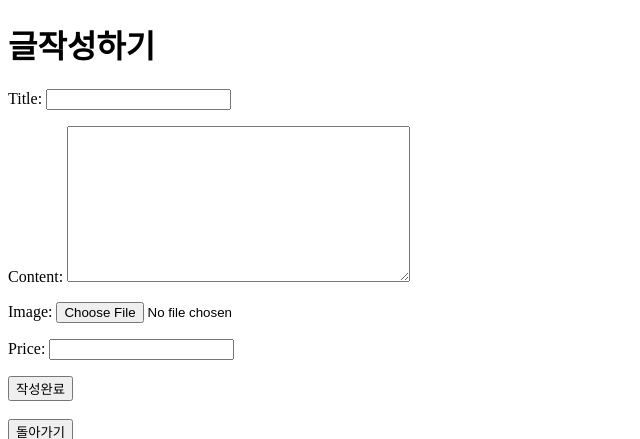
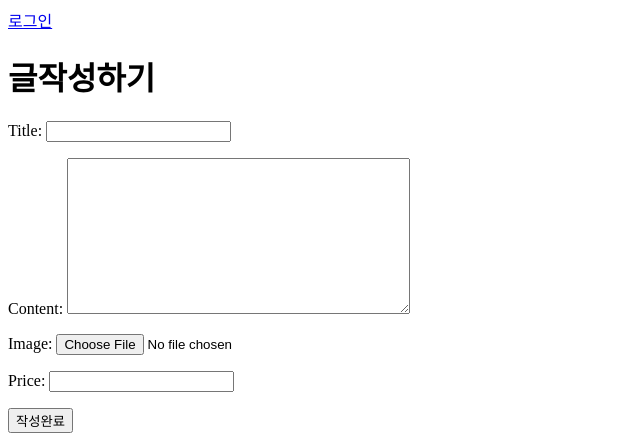
Before and after one commit to Seojeil/team_10-_spartamarket, a Django app: page /products/create/ in a window 1280 px wide. Shown: the top 439 px of the page, without its empty margins (0-640 px from the left). Run offline with Django 4.2, Linux system fonts and the light colour scheme.

Commit message:
base.html에 login 추가

```diff
--- a/spartamarket/templates/base.html
+++ b/spartamarket/templates/base.html
@@ -9,9 +9,11 @@
     {% endblock head %}
 </head>
 <body>
+    <div class='navbar'>
+        <a href="{% url 'accounts:login'%}">로그인</a>
+    </div>
     <div class='container'>
         {% block content %}
-
         {% endblock content %}
     </div>
 </body>
```
